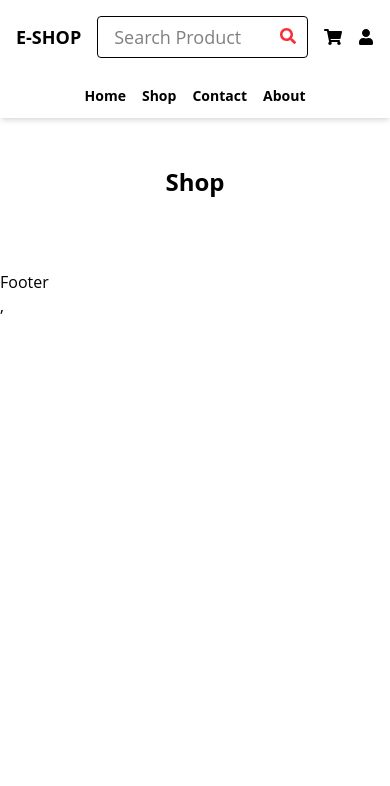
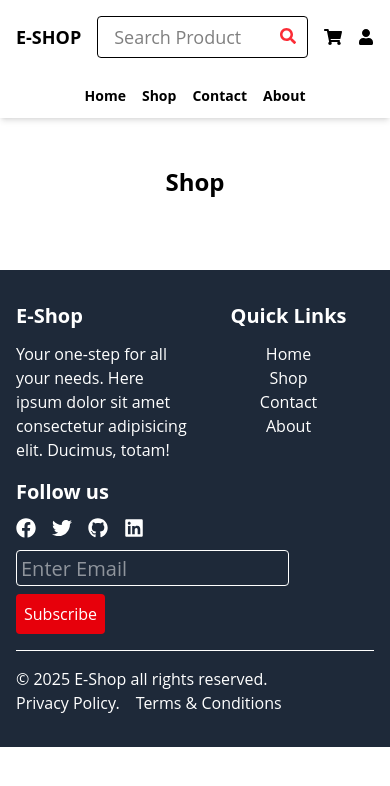
Before and after one commit to Ma7moud-Sa3d/E-Shop, a React (Vite) app: page /shop in a window 390 px wide. Shown: the top 786 px of the page. Built offline with nearby package versions, Linux system fonts and the light colour scheme.

Commit message:
create responsive footer

```diff
--- a/src/components/Footer.jsx
+++ b/src/components/Footer.jsx
@@ -1,8 +1,54 @@
 import React from 'react'
+import { FaFacebook, FaGithub, FaLinkedin, FaTwitter } from 'react-icons/fa'
+import { Link } from 'react-router-dom'
 
 const Footer = () => {
   return (
-    <div>Footer</div>
+    <footer className='bg-gray-800 text-white px-4 py-8'>
+      <div className='container mx-auto grid grid-cols-2 md:grid-cols-3 gap-4'>
+        <div className=''>
+          <h2 className='text-xl font-bold mb-3'>E-Shop</h2>
+          <p className='font-small'>Your one-step for all your needs. Here ipsum
+            dolor sit amet consectetur adipisicing elit. Ducimus, totam!
+          </p>
+        </div>
+        <div className='text-center'>
+          <h2 className='text-xl font-bold mb-3'>Quick Links</h2>
+          <ul className='flex flex-col'>
+            <Link to='/'>Home</Link>
+            <Link to='/shop'>Shop</Link>
+            <Link to='/contact'>Contact</Link>
+            <Link to='/about'>About</Link>
+          </ul>
+        </div>
+        <div className=''>
+          <h2 className='text-xl font-bold mb-3'>Follow us</h2>
+          <div className='flex space-x-4 text-xl mb-3'>
+            <FaFacebook className='cursor-pointer hover:scale-105 ' />
+            <FaTwitter className='cursor-pointer hover:scale-105 ' />
+            <FaGithub  className='cursor-pointer hover:scale-105 '/>
+            <FaLinkedin className='cursor-pointer hover:scale-105 ' />
+          </div>
+          <div className=''>
+            <input className='border outline-none text-xl h-9 rounded px-1' type="email" placeholder='Enter Email' />
+            <button className='block bg-red-600 mt-2 py-2 px-2 rounded cursor-pointer hover:bg-red-800 duration-600'>Subscribe</button>
+          </div>
+        </div>
+      </div>
+
+      <div className='w-full h-[1px] bg-white my-4'></div>
+
+      <div className='flex justify-between flex-col md:flex-row'>
+        <div>
+          &copy; {new Date().getFullYear()} E-Shop all rights reserved.
+        </div>
+        <div className='flex items-center gap-4'>
+          <p>Privacy Policy.</p>
+          <p>Terms & Conditions</p>
+        </div>
+      </div>
+
+    </footer>
   )
 }
 
--- a/src/components/ProductCard.jsx
+++ b/src/components/ProductCard.jsx
@@ -13,10 +13,10 @@ const ProductCard = ({ products }) => {
           <FaStar className='text-amber-400'></FaStar>
           <FaStar className='text-amber-400'></FaStar>
         </div>
-        <div class='absolute bottom-4 right-2 bg-red-600 w-8 h-8 flex items-center justify-center
+        <div className='absolute bottom-4 right-2 bg-red-600 w-8 h-8 flex items-center justify-center
           group text-white text-sm rounded-full hover:w-32 hover:bg-red-700 transition-all duration-500 '>
-          <span class='group-hover:hidden'>+</span>
-          <span class='hidden group-hover:block'>Add to cart</span>
+          <span className='group-hover:hidden'>+</span>
+          <span className='hidden group-hover:block'>Add to cart</span>
         </div>
       </div>
 
--- a/src/main.jsx
+++ b/src/main.jsx
@@ -10,6 +10,6 @@ createRoot(document.getElementById('root')).render(
   <StrictMode>
     <Provider store={store}>
       <App />
-    </Provider>,
+    </Provider>
   </StrictMode>,
 )
```
